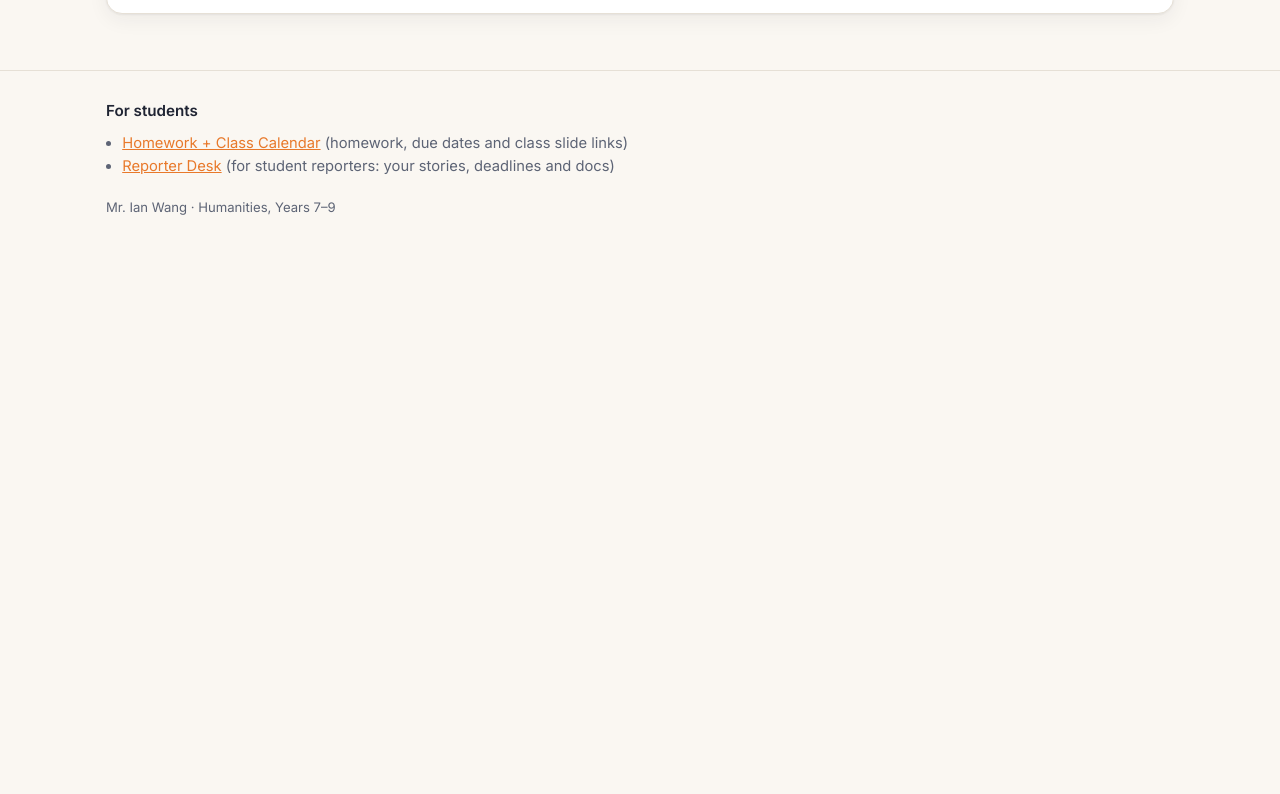
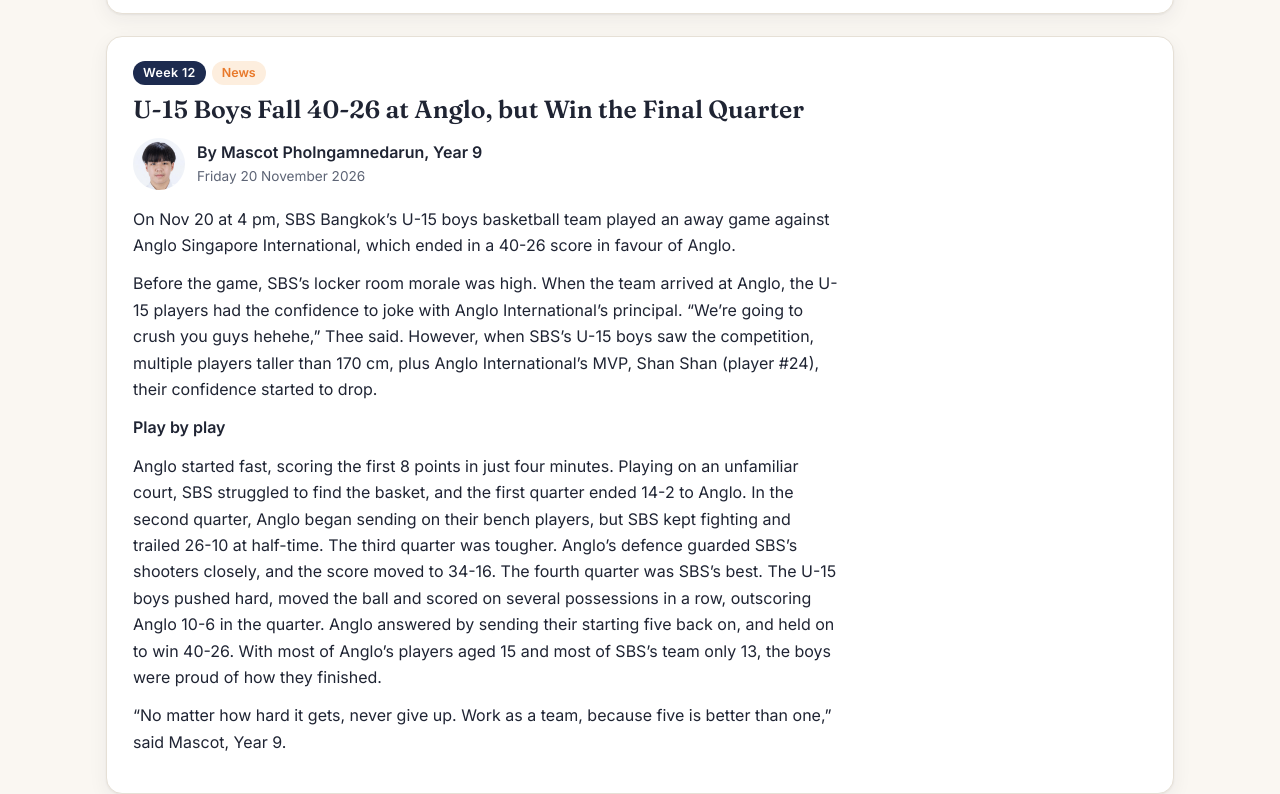
Before and after one commit to ianyianwang/ianyianwang.github.io, a plain HTML site: page secondary-newsroom.html in a window 1280 px wide. Shown: the part 906-1700 px from the top of the page. Before the commit the page ends 1177 px from the top, so only its background shows below. Drawn offline with Linux system fonts and the light colour scheme.

Commit message:
Secondary Newsroom: Mascot's U-15 basketball story (vs Anglo)
Co-Authored-By: Claude Opus 5.5 <noreply@anthropic.com>

```diff
--- a/secondary-newsroom.html
+++ b/secondary-newsroom.html
@@ -53,6 +53,22 @@
       </div>
     </article>
 
+    <article class="post story">
+      <div class="body">
+        <span class="week">Week 12</span><span class="tag">News</span>
+        <h2>U-15 Boys Fall 40-26 at Anglo, but Win the Final Quarter</h2>
+        <div class="byline">
+          <img src="images/2026-w12-mascot.jpg" alt="Mascot Pholngamnedarun, Year 9">
+          <div><strong>By Mascot Pholngamnedarun, Year 9</strong><span>Friday 20 November 2026</span></div>
+        </div>
+        <p>On Nov 20 at 4 pm, SBS Bangkok’s U-15 boys basketball team played an away game against Anglo Singapore International, which ended in a 40-26 score in favour of Anglo.</p>
+        <p>Before the game, SBS’s locker room morale was high. When the team arrived at Anglo, the U-15 players had the confidence to joke with Anglo International’s principal. “We’re going to crush you guys hehehe,” Thee said. However, when SBS’s U-15 boys saw the competition, multiple players taller than 170 cm, plus Anglo International’s MVP, Shan Shan (player #24), their confidence started to drop.</p>
+        <p><strong>Play by play</strong></p>
+        <p>Anglo started fast, scoring the first 8 points in just four minutes. Playing on an unfamiliar court, SBS struggled to find the basket, and the first quarter ended 14-2 to Anglo. In the second quarter, Anglo began sending on their bench players, but SBS kept fighting and trailed 26-10 at half-time. The third quarter was tougher. Anglo’s defence guarded SBS’s shooters closely, and the score moved to 34-16. The fourth quarter was SBS’s best. The U-15 boys pushed hard, moved the ball and scored on several possessions in a row, outscoring Anglo 10-6 in the quarter. Anglo answered by sending their starting five back on, and held on to win 40-26. With most of Anglo’s players aged 15 and most of SBS’s team only 13, the boys were proud of how they finished.</p>
+        <p>“No matter how hard it gets, never give up. Work as a team, because five is better than one,” said Mascot, Year 9.</p>
+      </div>
+    </article>
+
   </section>
 </main>
 
```
Also changed, not shown: images/2026-w12-mascot.jpg (added).
